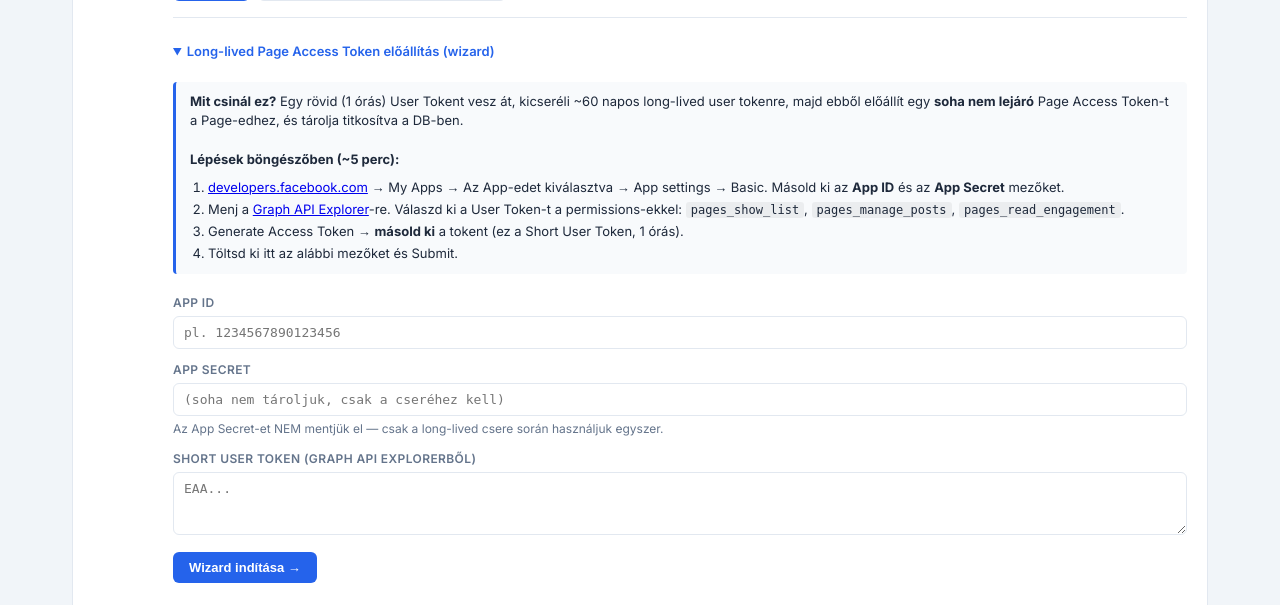
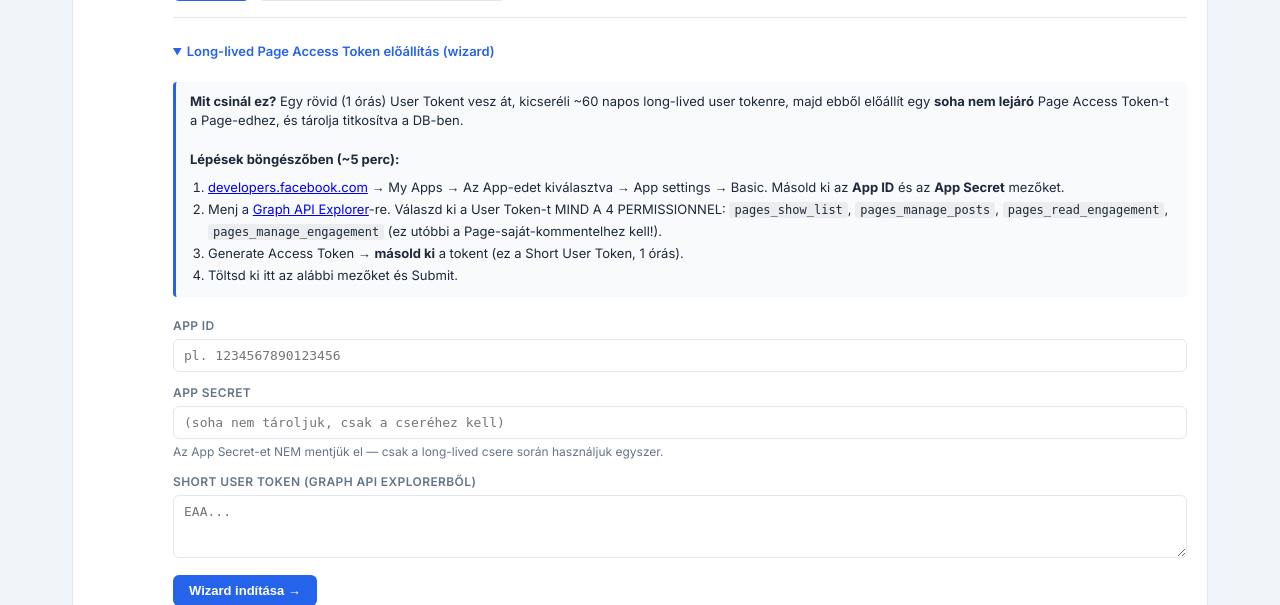
Before and after one commit to gaberun24/zeghang, a Flask app: template templates/admin/integrations.html in a window 1280 px wide, after a click on "Long-lived Page Access Token előállítás (wizard)". Shown: the part 673-1278 px from the top of the page. Run offline with Flask 3, Linux system fonts and the light colour scheme; the template is opened without the code that fills it, so the values that code supplies are empty; some libraries are stand-ins or nearby versions.

Commit message:
fix: FB wizard — pages_manage_engagement permission a kommenteléshez
Az add_comment hívás 403-mat adott (#200) "insufficient permissions" mert a
Page-saját-kommentelés a pages_manage_engagement permissiont igényli, amit
korábban nem kértünk a wizardban.

Most a wizard tooltip + README mind a 4 szükséges permissiont felsorolja:
- pages_show_list (page list a /me/accounts-on)
- pages_manage_posts (poszt létrehozás)
- pages_read_engagement (post-id-k olvasása)
- pages_manage_engagement (Page-ként kommentelés — link az 1. kommentben)

```diff
--- a/templates/admin/integrations.html
+++ b/templates/admin/integrations.html
@@ -201,7 +201,7 @@
           <b>Lépések böngészőben (~5 perc):</b>
           <ol>
             <li><a href="https://developers.facebook.com/" target="_blank" rel="noopener">developers.facebook.com</a> → My Apps → Az App-edet kiválasztva → App settings → Basic. Másold ki az <b>App ID</b> és az <b>App Secret</b> mezőket.</li>
-            <li>Menj a <a href="https://developers.facebook.com/tools/explorer/" target="_blank" rel="noopener">Graph API Explorer</a>-re. Válaszd ki a User Token-t a permissions-ekkel: <code>pages_show_list</code>, <code>pages_manage_posts</code>, <code>pages_read_engagement</code>.</li>
+            <li>Menj a <a href="https://developers.facebook.com/tools/explorer/" target="_blank" rel="noopener">Graph API Explorer</a>-re. Válaszd ki a User Token-t MIND A 4 PERMISSIONNEL: <code>pages_show_list</code>, <code>pages_manage_posts</code>, <code>pages_read_engagement</code>, <code>pages_manage_engagement</code> (ez utóbbi a Page-saját-kommentelhez kell!).</li>
             <li>Generate Access Token → <b>másold ki</b> a tokent (ez a Short User Token, 1 órás).</li>
             <li>Töltsd ki itt az alábbi mezőket és Submit.</li>
           </ol>
```
Also changed, not shown: README.md.
